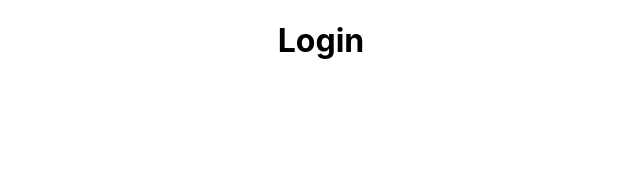
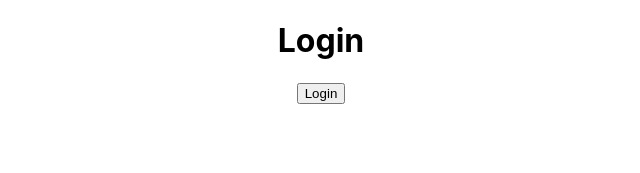
Before and after one commit to lengoc1204/frontend, a React (Create React App) app in the folder travelapp/: page / in a window 1280 px wide. Shown: the top 173 px of the page, without its empty margins (319-959 px from the left). Built offline with nearby package versions, Linux system fonts and the light colour scheme.

Commit message:
login button

```diff
--- a/travelapp/src/Pages/Login/index.js
+++ b/travelapp/src/Pages/Login/index.js
@@ -1,5 +1,8 @@
 export default function Login(){
     return(
-        <h1>Login </h1>
+        <><h1>Login </h1>
+        <button>Login</button>
+        </>
+
     )
 }
```
Also changed, not shown: travelapp/src/Pages/Login/button.js (added).
